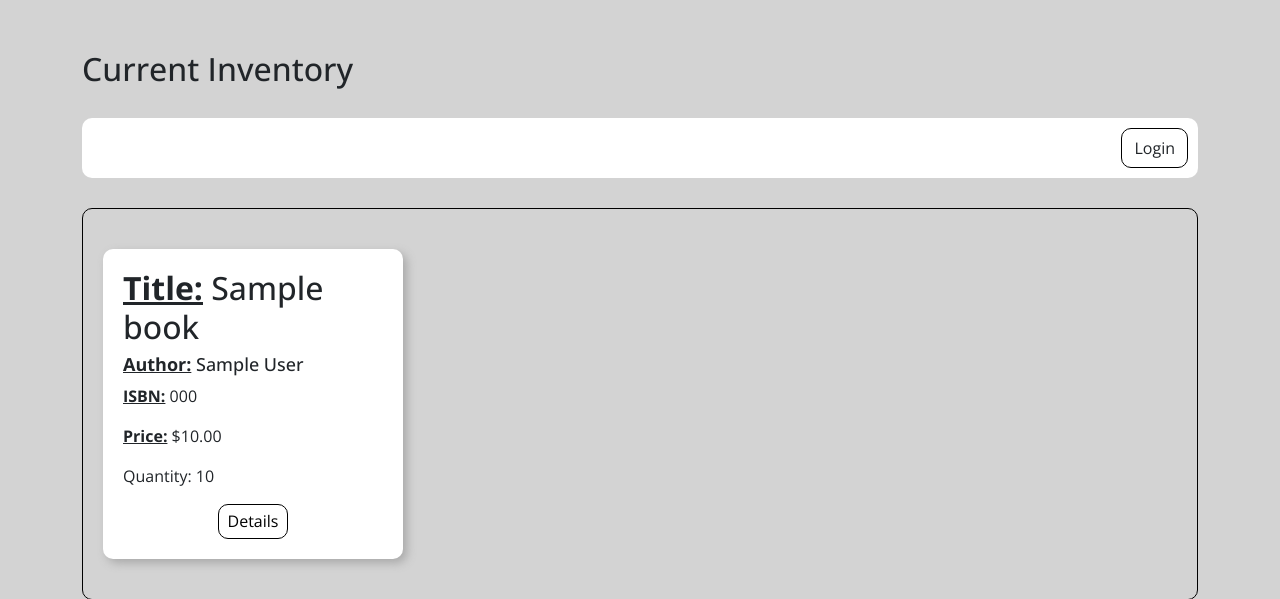
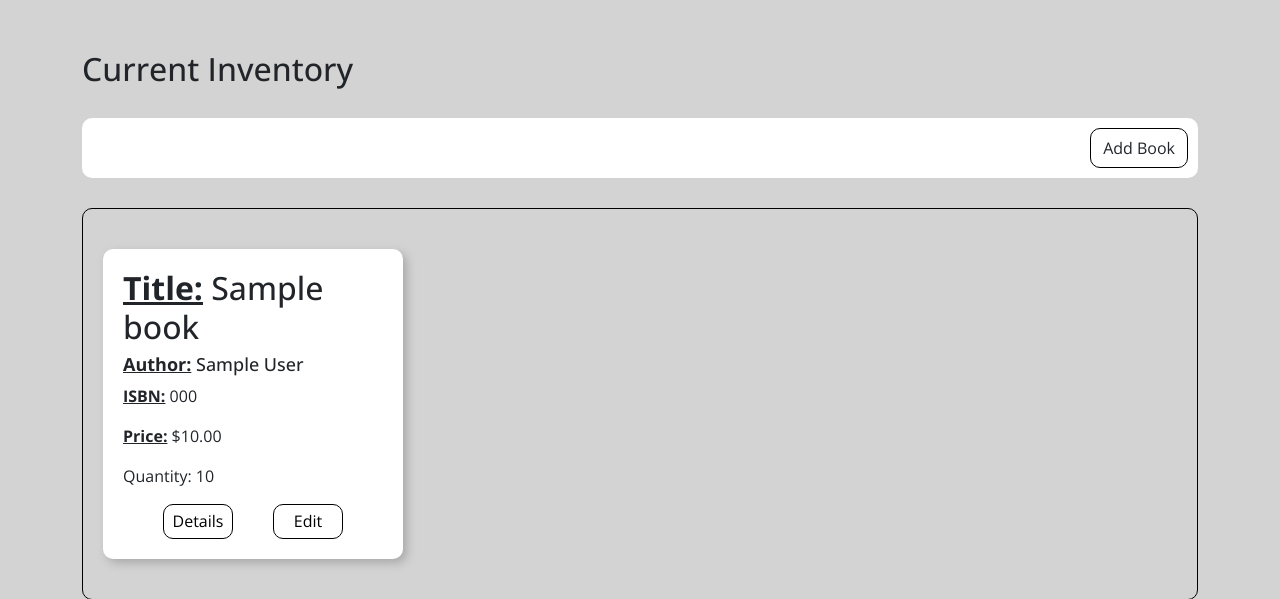
Before and after one commit to obertinelli/SDEV_220_Final_Project_3BrainCells, a Django app: page / in a window 1280 px wide. Shown: the part 146-745 px from the top of the page. Run offline with Django 4.2, Linux system fonts and the light colour scheme; tables that the repository leaves empty hold one stand-in row (values such as "Sample post").

Commit message:
removed login and logout logic. Included code just in case but removed excess code

```diff
--- a/bookstoreinv/static/css/main.css
+++ b/bookstoreinv/static/css/main.css
@@ -133,7 +133,3 @@ header{
 .delete-form > button:hover{
     background-color: red;
 }
-
-form{
-    border: 1px solid black;
-}
--- a/bookstoreinv/templates/pages/add_book.html
+++ b/bookstoreinv/templates/pages/add_book.html
@@ -10,10 +10,6 @@
         <a href="{% url 'home_screen' %}" >
             <button class="btn">Home</button>
         </a>
-
-        <a href="{% url 'logout' %}" >
-            <button class="btn">Logout</button>
-        </a>
     </div>
 
     <div class="add-book-form-container">
--- a/bookstoreinv/templates/pages/base.html
+++ b/bookstoreinv/templates/pages/base.html
@@ -9,7 +9,7 @@
     <link href="https://fonts.googleapis.com/css2?family=Open+Sans:ital,wght@0,300..800;1,300..800&display=swap" rel="stylesheet">
     <link rel="stylesheet" href="https://cdn.jsdelivr.net/npm/bootstrap@5.1.3/dist/css/bootstrap.min.css" integrity="sha384-1BmE4kWBq78iYhFldvKuhfTAU6auU8tT94WrHftjDbrCEXSU1oBoqyl2QvZ6jIW3" crossorigin="anonymous">
     <link rel="stylesheet" href="{% static 'css/main.css' %}">
-    <title>Book Inventory - Home Screen</title>
+    <title>Book Inventory</title>
 </head>
 <body>
 
--- a/bookstoreinv/templates/pages/home_screen.html
+++ b/bookstoreinv/templates/pages/home_screen.html
@@ -15,25 +15,9 @@
 
         <div class="tool-bar">
 
-            {% if user.is_authenticated %}
-
             <a href="{% url 'add_book' %}" >
                 <button class="btn">Add Book</button>
             </a>
-
-                <a href="{% url 'logout' %}" >
-                    <button class="btn">Logout</button>
-                </a>
-
-            {% else %}
-
-                <a href="{% url 'login' %}">
-                    <button class="btn">
-                        Login
-                    </button>
-                </a>
-
-            {% endif %}
 
         </div>
 
@@ -63,11 +47,11 @@
                 <span class="book-display-btns">
                     <a href="{% url 'book_details' pk=book.pk %}"><button class="book-view-btn">Details</button></a>
 
-                    {% if user.is_authenticated %}
+
                     <a href="{% url 'book_edit' pk=book.pk %}">
                         <button class="book-view-btn">Edit</button>
                     </a>
-                    {% endif %}
+
                 </span>
 
             </div>
--- a/bookstoreinv/views.py
+++ b/bookstoreinv/views.py
@@ -18,7 +18,6 @@ def book_details(request, pk):
     return render(request, 'pages/book_details.html', {'book': book})
 
 # view for add_book - logic to add new books
-@login_required
 def add_book(request):
     if request.method == "POST":
         form = BookForm(request.POST)
@@ -31,7 +30,6 @@ def add_book(request):
     return render(request, 'pages/add_book.html', {'form': form})
 
 # view for edit_book - logic to edit existing book content
-@login_required
 def book_edit(request, pk):
     post = get_object_or_404(Book, pk=pk)
     if request.method == "POST":
@@ -45,7 +43,6 @@ def book_edit(request, pk):
     return render(request, 'pages/add_book.html', {'form': form})
 
 # view for book_remove - logic to delete a book from the database
-@login_required
 def book_remove(request, pk):
     post = get_object_or_404(Book, pk=pk)
     if request.method == "POST":
```
Also changed, not shown: bookstoreinv/templates/pages/book_details.html (+2 -6 lines). Lines whose indentation alone changed are shown as unchanged.
